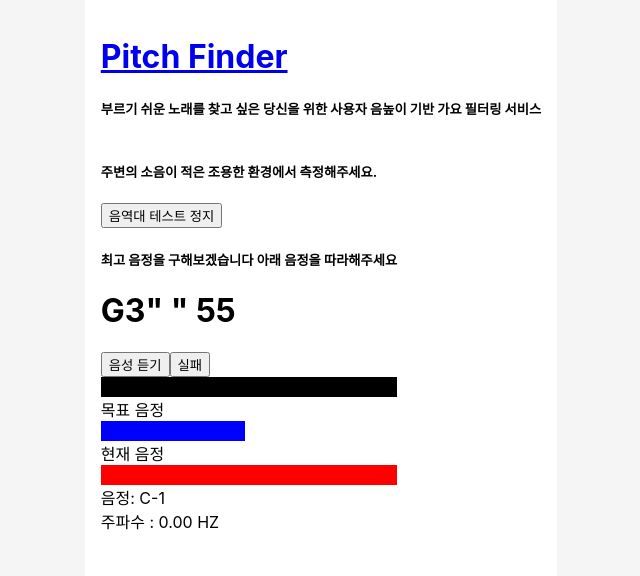
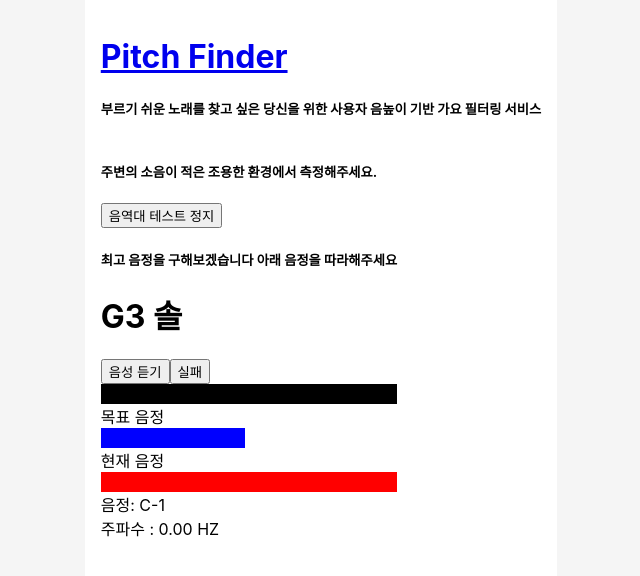
Before and after one commit to K-CoB/pitch-finder-frontend, a React (Create React App) app: page / in a window 1280 px wide. Both pictures are taken after a click on the button "음역대 테스트 시작". Shown: the top 576 px of the page, without its empty margins (319-959 px from the left). Built offline with nearby package versions, Linux system fonts and the light colour scheme; no server answers.

Commit message:
✨ feat :  한글 계이름 추가

```diff
--- a/src/audio/utils.ts
+++ b/src/audio/utils.ts
@@ -13,6 +13,21 @@ const noteStrings = [
   "B",
 ];
 
+const korNoteStrings = [
+  "도",
+  "도#",
+  "레",
+  "레#",
+  "미",
+  "파",
+  "파#",
+  "솔",
+  "솔#",
+  "라",
+  "라#",
+  "시",
+];
+
 export const getNoteFromFrequency = (frequency: number) => {
   return Math.round(12 * Math.log2(frequency / 440) + 69);
 };
@@ -23,7 +38,9 @@ export const getFrequencyFromNote = (note: number) => {
 
 export const getPitchFromNote = (note: number) => {
   const noteString = noteStrings[note % 12];
+  const korNoteString = korNoteStrings[note % 12];
+
   const scale = Math.floor(note / 12) - 1;
 
-  return { scale, noteString, pitch: noteString + scale };
+  return { scale, noteString, korNoteString, pitch: noteString + scale };
 };
--- a/src/page/Audio.tsx
+++ b/src/page/Audio.tsx
@@ -118,7 +118,9 @@ export default function Audio() {
             아래 음정을 따라해주세요
           </h5>
           <h1>
-            {getPitchFromNote(target).pitch}" " {target}
+            {getPitchFromNote(target).pitch +
+              " " +
+              getPitchFromNote(target).korNoteString}
           </h1>
           {stage !== "complete" && (
             <>
```
